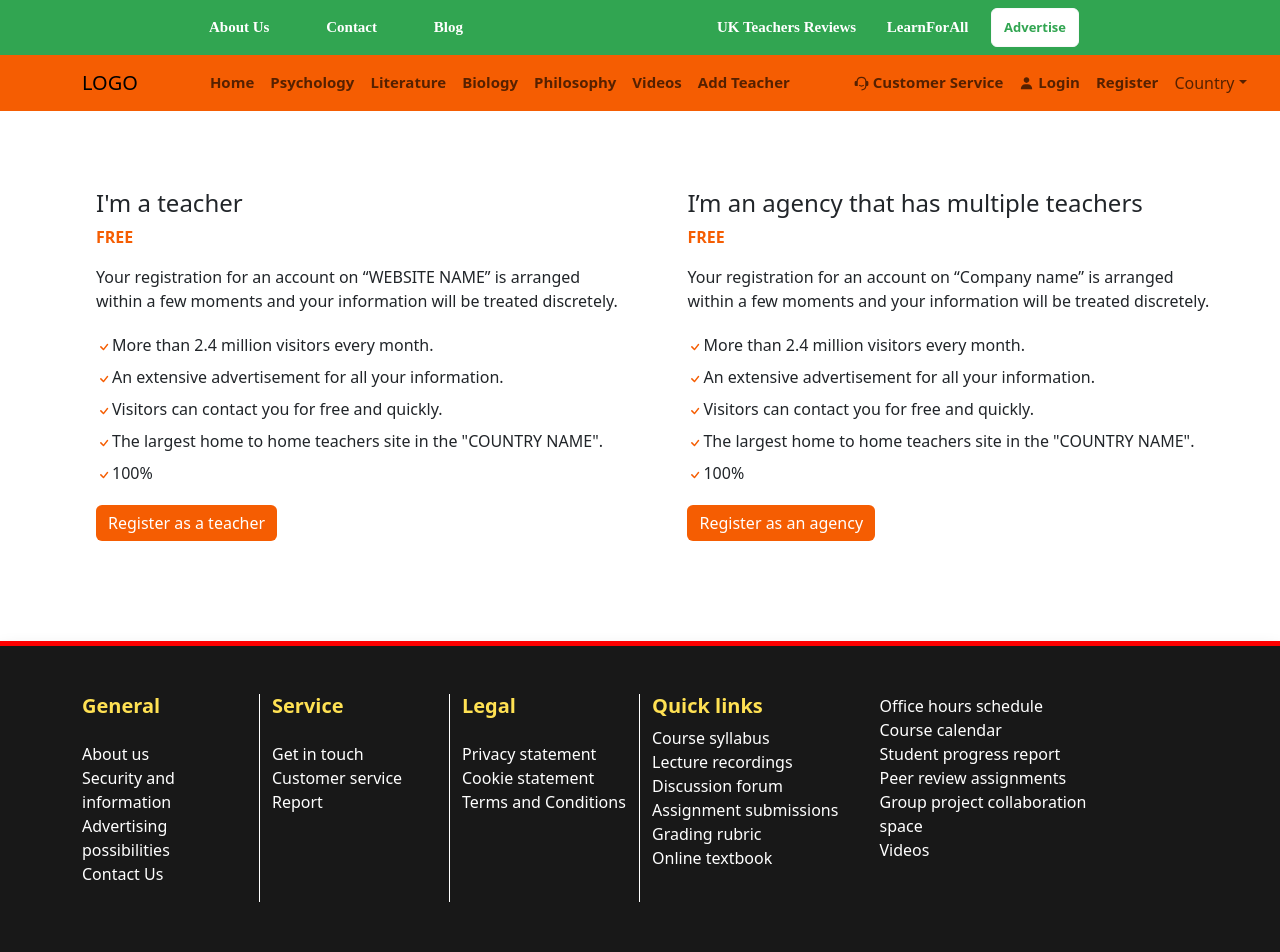
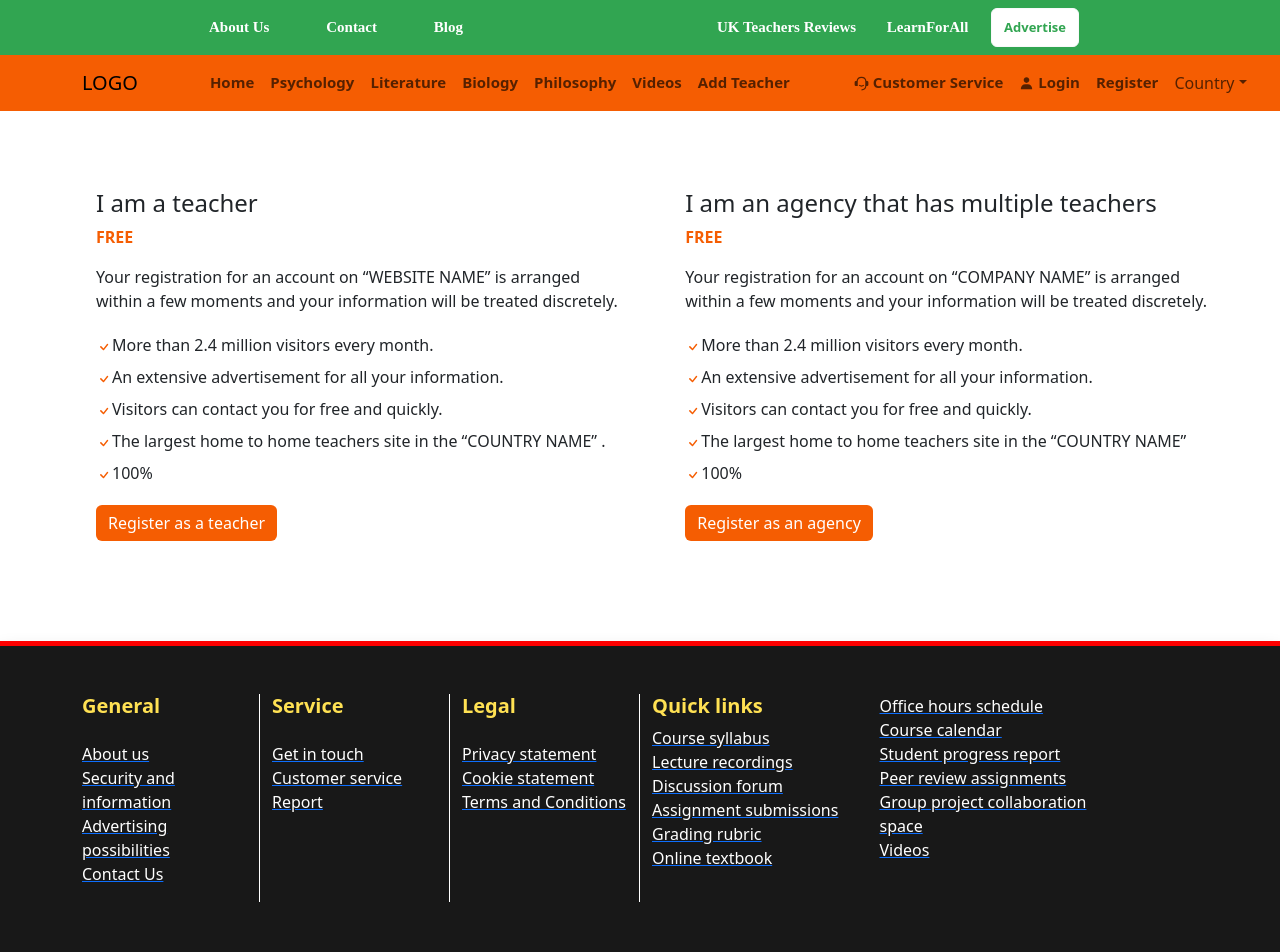
Before and after one commit to usama7365/Wolkey-Client-Side, a Next.js app: page /banner in a window 1280 px wide. Shown: the top 952 px of the page. Built offline with nearby package versions, Linux system fonts and the light colour scheme.

Commit message:
update build production

```diff
--- a/src/components/Footer.js
+++ b/src/components/Footer.js
@@ -1,7 +1,8 @@
 import React from "react";
 import { Container, Row, Col } from "react-bootstrap";
+import Link from "next/link"; // Import Link from Next.js
 
-function Footer({children}) {
+function Footer({ children }) {
   return (
     <>
       <main>{children}</main>
@@ -24,36 +25,32 @@ function Footer({children}) {
               </p>
               <ul className="list-unstyled">
                 <li>
-                <a
-                  style={{ color: "#FFFFFF", textDecoration: "none" }}
-                  href="/"
-                >
+                  <Link href="/about">
+                    <a style={{ color: "#FFFFFF", textDecoration: "none" }}>
                       About us
                     </a>
+                  </Link>
                 </li>
                 <li>
-                <a
-                  style={{ color: "#FFFFFF", textDecoration: "none" }}
-                  href="/"
-                >
+                  <Link href="/security">
+                    <a style={{ color: "#FFFFFF", textDecoration: "none" }}>
                       Security and information
                     </a>
+                  </Link>
                 </li>
                 <li>
-                <a
-                  style={{ color: "#FFFFFF", textDecoration: "none" }}
-                  href="/"
-                >
+                  <Link href="/advertising">
+                    <a style={{ color: "#FFFFFF", textDecoration: "none" }}>
                       Advertising possibilities
                     </a>
+                  </Link>
                 </li>
                 <li>
-                <a
-                  style={{ color: "#FFFFFF", textDecoration: "none" }}
-                  href="/"
-                >
+                  <Link href="/contact">
+                    <a style={{ color: "#FFFFFF", textDecoration: "none" }}>
                       Contact Us
                     </a>
+                  </Link>
                 </li>
               </ul>
             </Col>
@@ -66,28 +63,25 @@ function Footer({children}) {
               </p>
               <ul className="list-unstyled">
                 <li>
-                <a
-                  style={{ color: "#FFFFFF", textDecoration: "none" }}
-                  href="/"
-                >
+                  <Link href="/get-in-touch">
+                    <a style={{ color: "#FFFFFF", textDecoration: "none" }}>
                       Get in touch
                     </a>
+                  </Link>
                 </li>
                 <li>
-                <a
-                  style={{ color: "#FFFFFF", textDecoration: "none" }}
-                  href="/"
-                >
+                  <Link href="/customer-service">
+                    <a style={{ color: "#FFFFFF", textDecoration: "none" }}>
                       Customer service
                     </a>
+                  </Link>
                 </li>
                 <li>
-                <a
-                  style={{ color: "#FFFFFF", textDecoration: "none" }}
-                  href="/"
-                >
+                  <Link href="/report">
+                    <a style={{ color: "#FFFFFF", textDecoration: "none" }}>
                       Report
                     </a>
+                  </Link>
                 </li>
               </ul>
             </Col>
@@ -100,37 +94,30 @@ function Footer({children}) {
               </p>
               <ul className="list-unstyled">
                 <li>
-                <a
-                  style={{ color: "#FFFFFF", textDecoration: "none" }}
-                  href="/"
-                >
+                  <Link href="/privacy-statement">
+                    <a style={{ color: "#FFFFFF", textDecoration: "none" }}>
                       Privacy statement
                     </a>
+                  </Link>
                 </li>
                 <li>
-                <a
-                  style={{ color: "#FFFFFF", textDecoration: "none" }}
-                  href="/"
-                >
+                  <Link href="/cookie-statement">
+                    <a style={{ color: "#FFFFFF", textDecoration: "none" }}>
                       Cookie statement
                     </a>
+                  </Link>
                 </li>
                 <li>
-                <a
-                  style={{ color: "#FFFFFF", textDecoration: "none" }}
-                  href="/"
-                >
+                  <Link href="/terms-and-conditions">
+                    <a style={{ color: "#FFFFFF", textDecoration: "none" }}>
                       Terms and Conditions
                     </a>
+                  </Link>
                 </li>
               </ul>
             </Col>
             <Col md={6} className="d-flex flex-column flex-md-row">
-            <Col
-              md={5}
-              className ="mb-3 mb-md-0"
-              style={{}}
-            >
+              <Col md={5} className="mb-3 mb-md-0">
                 <p
                   className="h5 w-75"
                   style={{ fontWeight: "600", color: "#FFE153" }}
@@ -139,104 +126,92 @@ function Footer({children}) {
                 </p>
                 <ul className="list-unstyled">
                   <li>
-                  <a
-                    style={{ color: "#FFFFFF", textDecoration: "none" }}
-                    href="/"
-                  >
+                    <Link href="/course-syllabus">
+                      <a style={{ color: "#FFFFFF", textDecoration: "none" }}>
                         Course syllabus
                       </a>
+                    </Link>
                   </li>
                   <li>
-                  <a
-                    style={{ color: "#FFFFFF", textDecoration: "none" }}
-                    href="/"
-                  >
+                    <Link href="/lecture-recordings">
+                      <a style={{ color: "#FFFFFF", textDecoration: "none" }}>
                         Lecture recordings
                       </a>
+                    </Link>
                   </li>
                   <li>
-                  <a
-                    style={{ color: "#FFFFFF", textDecoration: "none" }}
-                    href="/"
-                  >
+                    <Link href="/discussion-forum">
+                      <a style={{ color: "#FFFFFF", textDecoration: "none" }}>
                         Discussion forum
                       </a>
+                    </Link>
                   </li>
                   <li>
-                  <a
-                    style={{ color: "#FFFFFF", textDecoration: "none" }}
-                    href="/"
-                  >
+                    <Link href="/assignment-submissions">
+                      <a style={{ color: "#FFFFFF", textDecoration: "none" }}>
                         Assignment submissions
                       </a>
+                    </Link>
                   </li>
                   <li>
-                  <a
-                    style={{ color: "#FFFFFF", textDecoration: "none" }}
-                    href="/"
-                  >
+                    <Link href="/grading-rubric">
+                      <a style={{ color: "#FFFFFF", textDecoration: "none" }}>
                         Grading rubric
                       </a>
+                    </Link>
                   </li>
                   <li>
-                  <a
-                    style={{ color: "#FFFFFF", textDecoration: "none" }}
-                    href="/"
-                  >
+                    <Link href="/online-textbook">
+                      <a style={{ color: "#FFFFFF", textDecoration: "none" }}>
                         Online textbook
                       </a>
+                    </Link>
                   </li>
                 </ul>
               </Col>
               <Col md={5} className="mt-3 mt-md-0">
                 <ul className="list-unstyled" style={{ borderBottom: "none" }}>
                   <li>
-                  <a
-                    style={{ color: "#FFFFFF", textDecoration: "none" }}
-                    href="/"
-                  >
+                    <Link href="/office-hours-schedule">
+                      <a style={{ color: "#FFFFFF", textDecoration: "none" }}>
                         Office hours schedule
                       </a>
+                    </Link>
                   </li>
                   <li>
-                  <a
-                    style={{ color: "#FFFFFF", textDecoration: "none" }}
-                    href="/"
-                  >
+                    <Link href="/course-calendar">
+                      <a style={{ color: "#FFFFFF", textDecoration: "none" }}>
                         Course calendar
                       </a>
+                    </Link>
                   </li>
                   <li>
-                  <a
-                    style={{ color: "#FFFFFF", textDecoration: "none" }}
-                    href="/"
-                  >
+                    <Link href="/student-progress-report">
+                      <a style={{ color: "#FFFFFF", textDecoration: "none" }}>
                         Student progress report
                       </a>
+                    </Link>
                   </li>
                   <li>
-                  <a
-                    style={{ color: "#FFFFFF", textDecoration: "none" }}
-                    href="/"
-                  >
+                    <Link href="/peer-review-assignments">
+                      <a style={{ color: "#FFFFFF", textDecoration: "none" }}>
                         Peer review assignments
                       </a>
+                    </Link>
                   </li>
                   <li>
-                  <a
-                    style={{ color: "#FFFFFF", textDecoration: "none" }}
-                    href="/"
-                  >
+                    <Link href="/group-project-collaboration">
+                      <a style={{ color: "#FFFFFF", textDecoration: "none" }}>
                         Group project collaboration space
                       </a>
+                    </Link>
                   </li>
                   <li>
-                  <a
-                    style={{ color: "#FFFFFF", textDecoration: "none" }}
-                    href="/"
-                  >
+                    <Link href="/videos">
+                      <a style={{ color: "#FFFFFF", textDecoration: "none" }}>
                         Videos
                       </a>
+                    </Link>
                   </li>
                   {/* Add more links as needed */}
                 </ul>
@@ -244,7 +219,16 @@ function Footer({children}) {
             </Col>
           </Row>
         </Container>
-      <div style={{height:"100%", display:"flex",justifyContent:"center", textAlign:"center"}} >&copy; Copyright 2007 - 2023 | All Rights Reserved | Company.nl</div>
+        <div
+          style={{
+            height: "100%",
+            display: "flex",
+            justifyContent: "center",
+            textAlign: "center",
+          }}
+        >
+          &copy; Copyright 2007 - 2023 | All Rights Reserved | Company.nl
+        </div>
       </footer>
     </>
   );
--- a/src/pages/banner.js
+++ b/src/pages/banner.js
@@ -42,10 +42,10 @@ const Banner = () => {
       style={maindiv}
     >
       <div className="left-side px-3 mt-5 px-lg-5  " style={side}>
-        <h4>I'm a teacher</h4>
+        <h4>I am a teacher</h4>
         <b style={icn}>FREE</b>
         <p className="mt-3">
-          Your registration for an account on “WEBSITE NAME” is arranged within
+          Your registration for an account on  &ldquo;WEBSITE NAME&rdquo;  is arranged within
           a few moments and your information will be treated discretely.
         </p>
         <div className="lh-lg">
@@ -58,7 +58,7 @@ const Banner = () => {
           <span>Visitors can contact you for free and quickly.</span> <br />
           <BsCheck style={icn} />
           <span>
-            The largest home to home teachers site in the "COUNTRY NAME".
+            The largest home to home teachers site in the  &ldquo;COUNTRY NAME&rdquo; .
           </span>{" "}
           <br />
           <BsCheck style={icn} />
@@ -81,10 +81,10 @@ const Banner = () => {
       </div>
 
       <div className="right-side px-3 mt-5   " style={side}>
-        <h4>I’m an agency that has multiple teachers</h4>
+        <h4>I am an agency that has multiple teachers</h4>
         <b style={icn}>FREE</b>
         <p className="mt-3">
-          Your registration for an account on “Company name” is arranged within
+          Your registration for an account on  &ldquo;COMPANY NAME&rdquo;  is arranged within
           a few moments and your information will be treated discretely.
         </p>
         <div className="lh-lg">
@@ -94,10 +94,10 @@ const Banner = () => {
           <span>An extensive advertisement for all your information.</span>{" "}
           <br />
           <BsCheck style={icn} />
-          <span>Visitors can contact you for free and quickly.</span> <br />
+          <span>Visitors can contact you for free and quickly.</span> <br/>
           <BsCheck style={icn} />
           <span>
-            The largest home to home teachers site in the "COUNTRY NAME".
+            The largest home to home teachers site in the &ldquo;COUNTRY NAME&rdquo;
           </span>{" "}
           <br />
           <BsCheck style={icn} />
--- a/src/pages/login.js
+++ b/src/pages/login.js
@@ -26,7 +26,7 @@ const Login = () => {
 
   const response = useSelector((state) => state.userLogin.userInfo);
   console.log(response , "loginToken")
-  localStorage.setItem('token', response);
+
 
 
   useEffect(() => {
@@ -54,7 +54,7 @@ const Login = () => {
     setRememberMe(!rememberMe);
   };
 
-  const handleLogin = () => {
+  const handleLogin = async () => {
     if (email === "" || password === "") {
       toast.error("All inputs must be filled", {
         position: "top-right",
@@ -69,7 +69,7 @@ const Login = () => {
     } else {
       setLoading(true);
       try {
-        dispatch(
+      await  dispatch(
           userLoginAction({
             email: email,
             password: password,
--- a/src/pages/profile.js
+++ b/src/pages/profile.js
@@ -212,7 +212,7 @@ const Profile = () => {
               <p className="text-center">
                 Experienced teacher providing tailored, flexible education to
                 children from home to home. Strong focus on creating engaging
-                lesson plans to suit each child's learning style and needs.
+                lesson plans to suit each of child learning style and needs.
                 Personalized approach to empower children to reach their full
                 potential.
               </p>
--- a/src/pages/profile2.js
+++ b/src/pages/profile2.js
@@ -123,7 +123,7 @@ const Profile2 = () => {
           <p className="">
             Experienced teacher providing tailored, flexible education to
             children from home to home. Strong focus on creating engaging lesson
-            plans to suit each child's learning style and needs. Personalized
+            plans to suit each of child learning style and needs. Personalized
             approach to empower children to reach their full potential.
           </p>
         </div>
--- a/src/pages/verify/[token].js
+++ b/src/pages/verify/[token].js
@@ -18,7 +18,7 @@ const VerificationPage = () => {
     if (token) {
       dispatch(verifyEmailAction(token));
     }
-  }, [router.query.token]);
+  }, [router.query.token , dispatch , res]);
 
   const theme = {
     font: {
```
Lines whose indentation alone changed are shown as unchanged.
